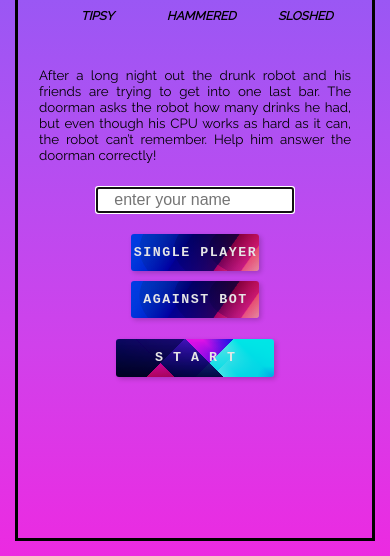
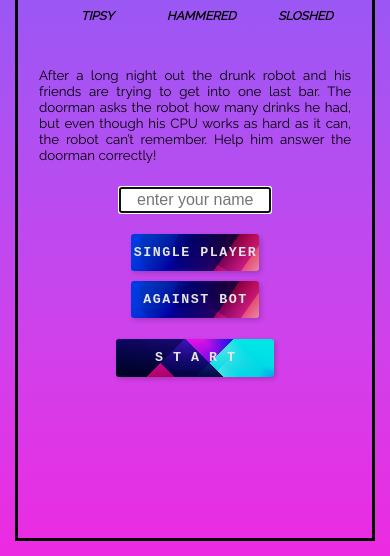
Before and after one commit to camillaeriksson/Quizz-app, a website: page index.html in a window 390 px wide. Shown: the part 288-844 px from the top of the page. Drawn offline with Linux system fonts and the light colour scheme.

Commit message:
imput width to match start button width...

```diff
--- a/style.css
+++ b/style.css
@@ -371,7 +371,7 @@ ul {
     }
 
     input {
-        width: 45vw;
+        width: 130px;
         height: 20px;
         margin: 1.5rem 0 1rem 0;
     }
```
